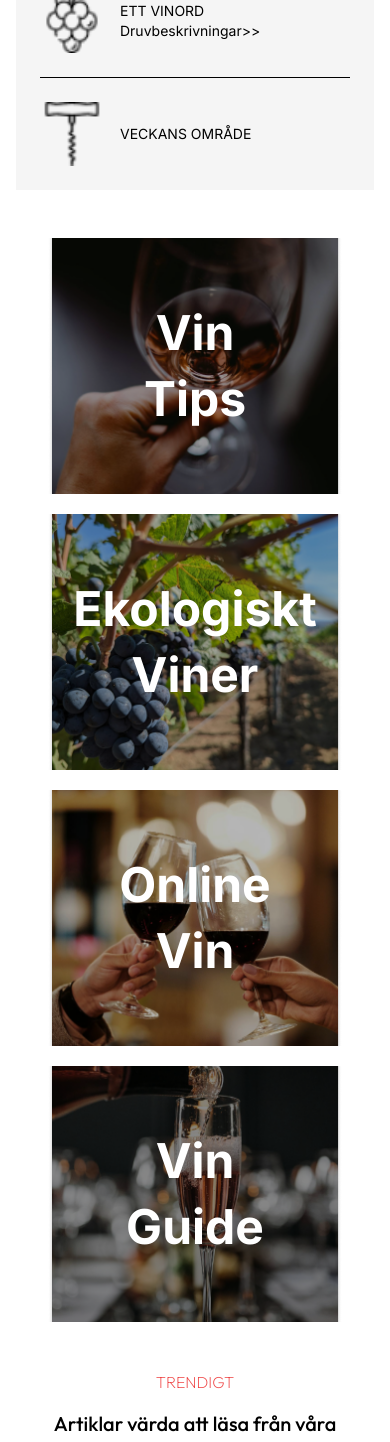
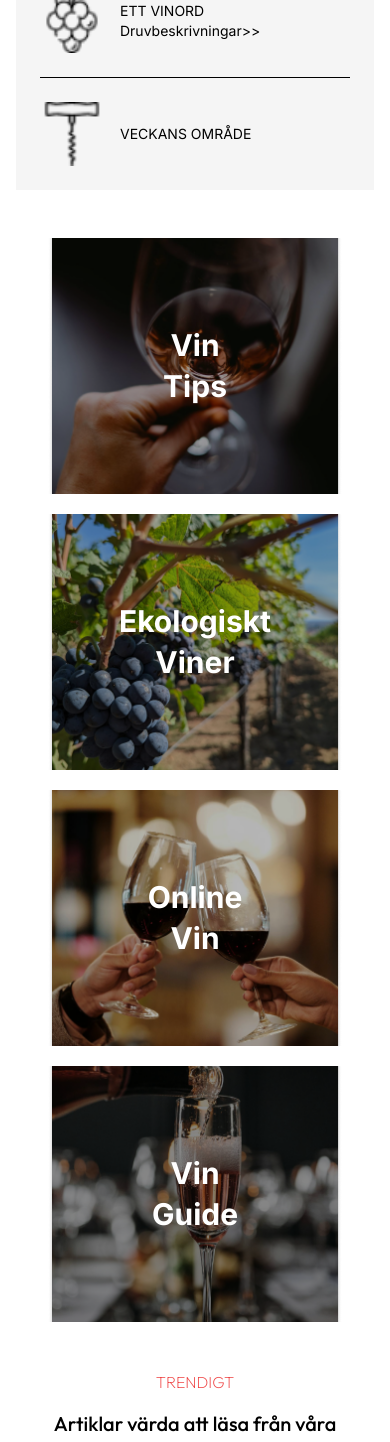
Before and after one commit to webramesh/headless-VJ, a Next.js app: page / in a window 390 px wide. Shown: the part 4922-6364 px from the top of the page. Built offline with nearby package versions, Linux system fonts and the light colour scheme; what tailwind-hamburgers would draw is missing.

Commit message:
Responsive font for wine component

```diff
--- a/src/app/Components/Wine.jsx
+++ b/src/app/Components/Wine.jsx
@@ -17,7 +17,7 @@ export default function Component() {
             aria-hidden="true"
           ></div>
           <div className="absolute inset-0 flex items-center justify-center text-center">
-            <h2 className="text-white text-5xl font-bold leading-snug group-hover:opacity-0 transition-opacity duration-300 ease-in-out">
+            <h2 className="text-white text-3xl md:text-5xl font-bold leading-snug group-hover:opacity-0 transition-opacity duration-300 ease-in-out">
               Vin
               <br />
               Tips
@@ -32,7 +32,7 @@ export default function Component() {
                 </div>
               </div>
 
-              <p className="font-outfit text-3xl flex items-end leading-snug p-7 text-white font-medium justify-end ">
+              <p className="font-outfit  text-xl md:text-3xl flex items-end leading-snug p-7 text-white font-medium justify-end ">
                 Upptäck artiklar som täcker allt från mat och vin...
               </p>
             </div>
@@ -51,7 +51,7 @@ export default function Component() {
           ></div>
           <div className="absolute inset-0 flex items-center justify-center">
             <div className="text-center">
-              <h2 className="text-white text-5xl font-bold leading-snug group-hover:opacity-0 transition-opacity duration-300 ease-in-out">
+              <h2 className="text-white  text-3xl md:text-5xl font-bold leading-snug group-hover:opacity-0 transition-opacity duration-300 ease-in-out">
                 Ekologiskt
                 <br />
                 Viner
@@ -66,7 +66,7 @@ export default function Component() {
                   </div>
                 </div>
 
-                <p className="font-outfit text-3xl flex items-end leading-snug p-7 text-white font-medium justify-end ">
+                <p className="font-outfit  text-xl md:text-3xl flex items-end leading-snug p-7 text-white font-medium justify-end ">
                   Upptäck fakta om olika vinrelaterade ämnen...
                 </p>
               </div>
@@ -86,7 +86,7 @@ export default function Component() {
           ></div>
           <div className="absolute inset-0 flex items-center justify-center">
             <div className="text-center">
-              <h2 className="text-white text-5xl font-bold leading-snug group-hover:opacity-0 transition-opacity duration-300 ease-in-out">
+              <h2 className="text-white  text-3xl md:text-5xl font-bold leading-snug group-hover:opacity-0 transition-opacity duration-300 ease-in-out">
                 Online
                 <br />
                 Vin
@@ -101,7 +101,7 @@ export default function Component() {
                   </div>
                 </div>
 
-                <p className="font-outfit text-3xl flex items-end leading-snug p-7 text-white font-medium justify-end ">
+                <p className="font-outfit  text-xl md:text-3xl flex items-end leading-snug p-7 text-white font-medium justify-end ">
                   Lär känna förklaringar och vägledning inom olika ämnen in...
                 </p>
               </div>
@@ -121,7 +121,7 @@ export default function Component() {
           ></div>
           <div className="absolute inset-0 flex items-center justify-center">
             <div className="text-center">
-              <h2 className="text-white text-5xl font-bold leading-snug group-hover:opacity-0 transition-opacity duration-300 ease-in-out">
+              <h2 className="text-white  text-3xl md:text-5xl font-bold leading-snug group-hover:opacity-0 transition-opacity duration-300 ease-in-out">
                 Vin
                 <br />
                 Guide
@@ -136,7 +136,7 @@ export default function Component() {
                   </div>
                 </div>
 
-                <p className="font-outfit text-3xl flex items-end leading-snug p-7 text-white font-medium justify-end ">
+                <p className="font-outfit  text-xl md:text-3xl flex items-end leading-snug p-7 text-white font-medium justify-end ">
                   Vi hjälper dig på vägen att hitta rätt dryck för dig...
                 </p>
               </div>
```
